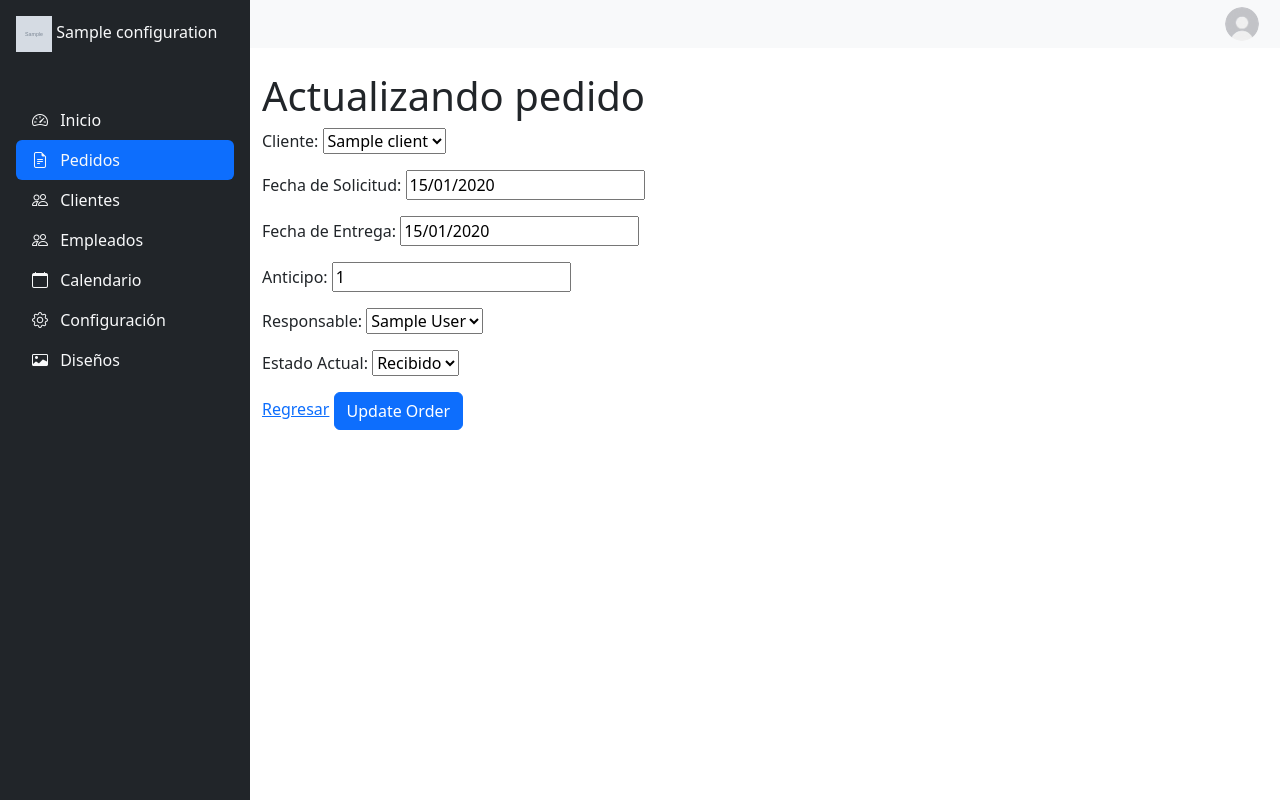
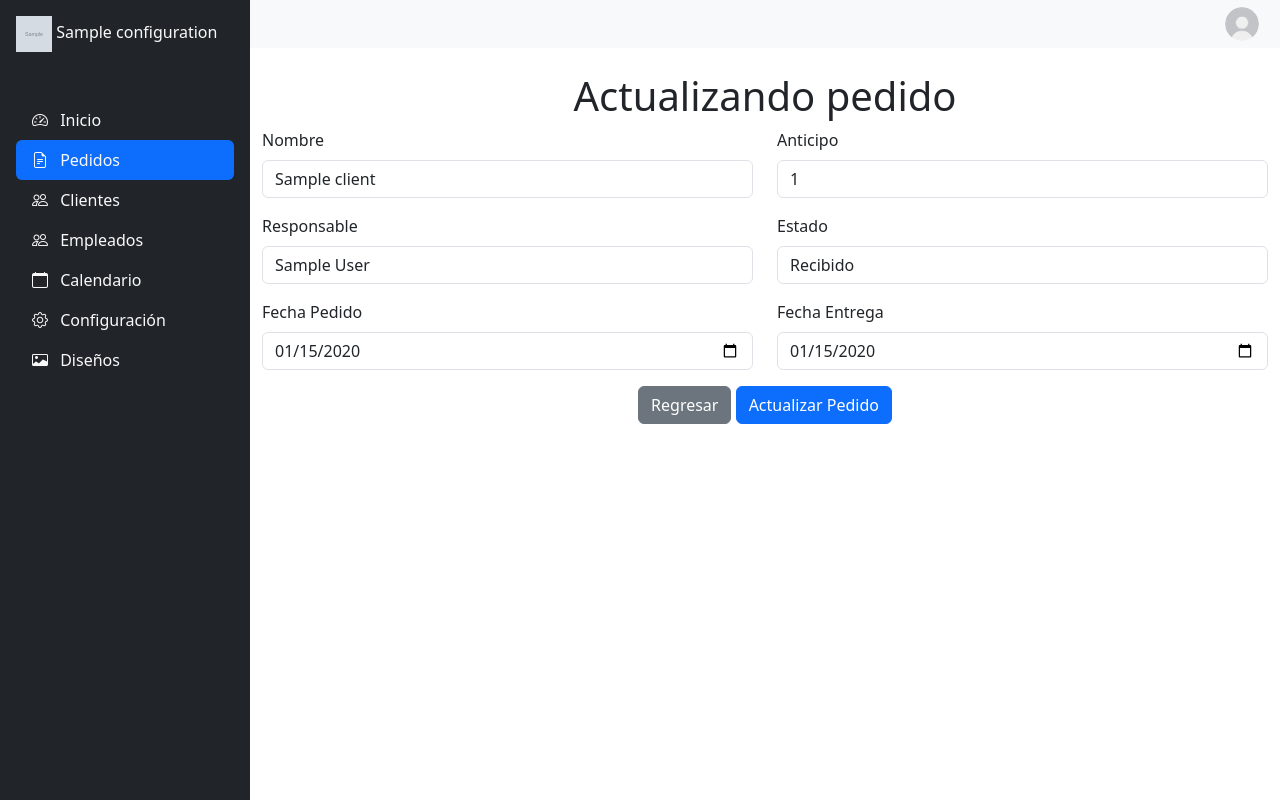
Before and after one commit to wmoralesl/punto-grafico, a Django app: page /admin/o/update/1/ in a window 1280 px wide. Run offline with Django 5.2, Linux system fonts and the light colour scheme; tables that the repository leaves empty hold one stand-in row (values such as "Sample post"); grey boxes marked "Sample" are stand-in pictures; some libraries are stand-ins or nearby versions.

Commit message:
[Update]: Se agregaron

```diff
--- a/orders/forms.py
+++ b/orders/forms.py
@@ -17,7 +17,10 @@ class OrderUpdateForm(forms.ModelForm):
     class Meta:
         model = Order
         fields = ['client', 'request_date', 'deadline', 'anticipo',  'responsible', 'current_status']
-
+        widgets = {
+            'request_date': forms.DateInput(attrs={'type': 'date', 'class': 'form-control'},format='%Y-%m-%d' ),
+            'deadline': forms.DateInput(attrs={'type': 'date', 'class': 'form-control'}, format='%Y-%m-%d' ),
+        }
         labels = {
             'client': 'Cliente',
             'request_date': 'Fecha de Solicitud',
--- a/orders/templates/orders/order_update.html
+++ b/orders/templates/orders/order_update.html
@@ -1,12 +1,49 @@
 {% extends 'private/base.html' %}
+{% load widget_tweaks %}
 
 {% block content %}
 
 <form action="" method="POST">
     {% csrf_token %}
-    <h1>Actualizando pedido</h1>
-    {{ form.as_p }}
-    <a href="{% url 'orders:detail' object.id %}">Regresar</a>
-    <button type="submit" class="btn btn-primary">Update Order</button>
+    <h1 class="text-center">Actualizando pedido</h1>
+    <!-- {{ form.as_p }} -->
+
+    <div class="row mb-3">
+        <div class="col-12 col-md-6 form-group">
+            <label for="{{ form.client.id_for_label }}" class="form-label">Nombre</label>
+            {{form.client|add_class:"form-control"}}
+        </div>
+        <div class="col-12 col-md-6 form-group">
+            <label for="{{ form.anticipo.id_for_label }}" class="form-label">Anticipo</label>
+            {{form.anticipo|add_class:"form-control"}}
+        </div>
+    </div>
+
+     <div class="row mb-3">
+        <div class="col-12 col-md-6 form-group">
+            <label for="{{ form.responsible.id_for_label }}" class="form-label">Responsable</label>
+            {{form.responsible|add_class:"form-control"}}
+        </div>
+        <div class="col-12 col-md-6 form-group">
+            <label for="{{ form.current_status.id_for_label }}" class="form-label">Estado</label>
+            {{form.current_status|add_class:"form-control"}}
+        </div>
+    </div>
+
+     <div class="row mb-3">
+        <div class="col-12 col-md-6 form-group">
+            <label for="{{ form.request_date.id_for_label }}" class="form-label">Fecha Pedido</label>
+            {{form.request_date|add_class:"form-control"}}
+        </div>
+        <div class="col-12 col-md-6 form-group">
+            <label for="{{ form.deadline.id_for_label }}" class="form-label">Fecha Entrega</label>
+            {{form.deadline|add_class:"form-control"}}
+        </div>
+    </div>
+
+    <div class="text-center">
+        <a class="btn btn-secondary" href="{% url 'orders:detail' object.id %}">Regresar</a>
+    <button type="submit" class="btn btn-primary">Actualizar Pedido</button>
+    </div>
 </form>
 {% endblock %}
```
